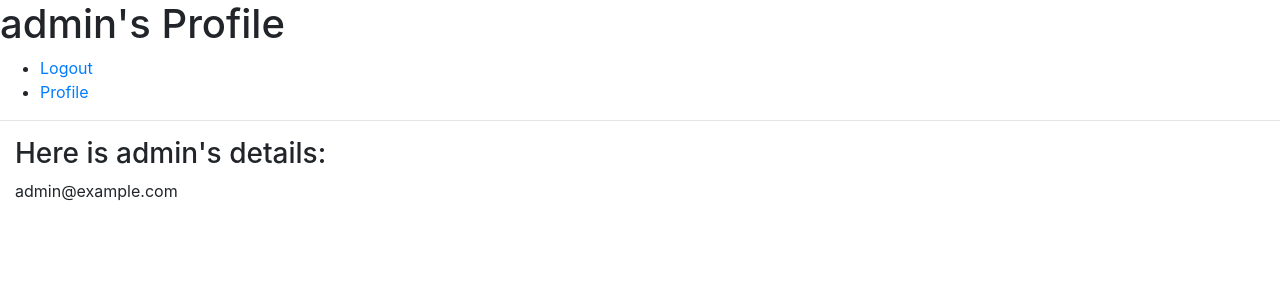
After one commit to NeiloErnesto89/FullStack_Django_MS4_MaChine, a Django app: page /accounts/profile/ in a window 1280 px wide. The commit adds this page. Shown: the top 300 px of the page. Run offline with Django 3.2, Linux system fonts and the light colour scheme; a user stored in the database is signed in; data comes from the database, SQL or seed files in the repository; both versions use the stored data as it was after the commit; some libraries are stand-ins or nearby versions.

Commit message:
added a user profile view and page

```diff
--- /dev/null
+++ b/accounts/templates/profile.html
@@ -0,0 +1,11 @@
+{% extends 'base.html' %}
+
+{% block page_title %}{{ user }}'s Profile Page{% endblock %}
+
+{% block page_heading %}{{ user }}'s Profile{% endblock %}
+
+{% block content %}
+<h3> Here is {{ user }}'s details: </h3>
+<p>{{ profile.email }} </p>
+
+{% endblock %}
--- a/accounts/views.py
+++ b/accounts/views.py
@@ -1,6 +1,7 @@
 from django.shortcuts import render, HttpResponse, redirect, reverse
 from django.contrib import auth, messages
 from django.contrib.auth.decorators import login_required
+from django.contrib.auth.models import User
 from .models import Mess
 from accounts.forms import UserLoginForm, UserCreationForm
 
@@ -68,3 +69,9 @@ def registration(request):
         registration_form = UserCreationForm()
     #request object
     return render(request, 'registration.html', {"registration_form": registration_form})  # context dict key + (value - name of instance above)
+
+
+def user_profile(request):
+    user = User.objects.get(email=request.user.email)  # from db
+    # username=request.user.username
+    return render(request, 'profile.html', {"profile": user})
--- a/machine/urls.py
+++ b/machine/urls.py
@@ -16,7 +16,7 @@ Including another URLconf
 from django.conf.urls import url
 from django.contrib import admin
 from machine.views import current_datetime, hours_ahead
-from accounts.views import say_hello, index, logout, login, registration
+from accounts.views import say_hello, index, logout, login, registration, user_profile
 
 """
     # name maps to url at href
@@ -34,5 +34,6 @@ urlpatterns = [
     url(r'^accounts/login/$', login, name='login'),
     url(r'^accounts/logout/$', logout, name='logout'),
     url(r'^accounts/register/$', registration, name='registration'),
+    url(r'^accounts/profile/$', user_profile, name="profile")
 
 ]
--- a/templates/base.html
+++ b/templates/base.html
@@ -25,7 +25,7 @@
         <ul>
             {% if user.is_authenticated %}
             <li><a href="{% url 'logout' %}">Logout</a></li>
-            <li><a href="#">Profile</a></li>
+            <li><a href="{% url 'profile' %}">Profile</a></li>
             {% else %}
             <li><a href="{% url 'login' %}">Login</a></li>
             <li><a href="{% url 'registration' %}">Register</a></li>
```
Also changed, not shown: db.sqlite3.
